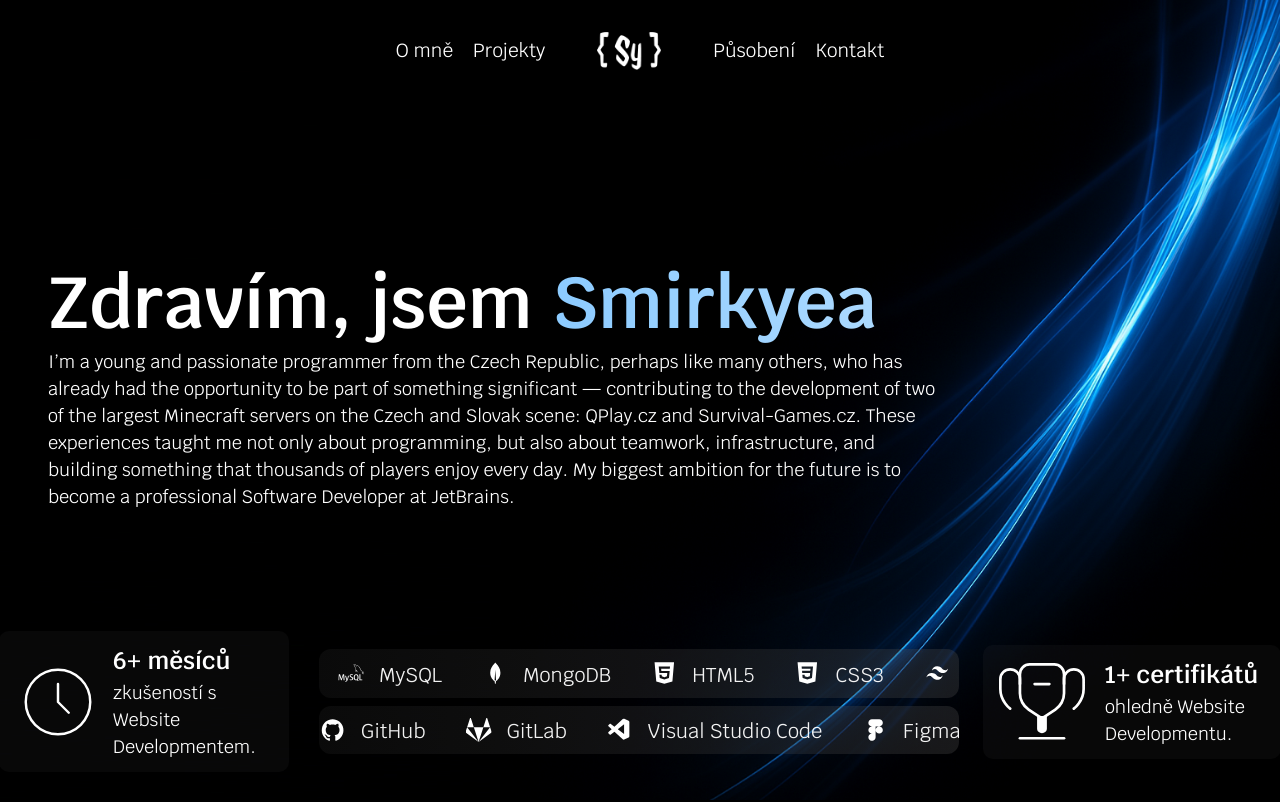
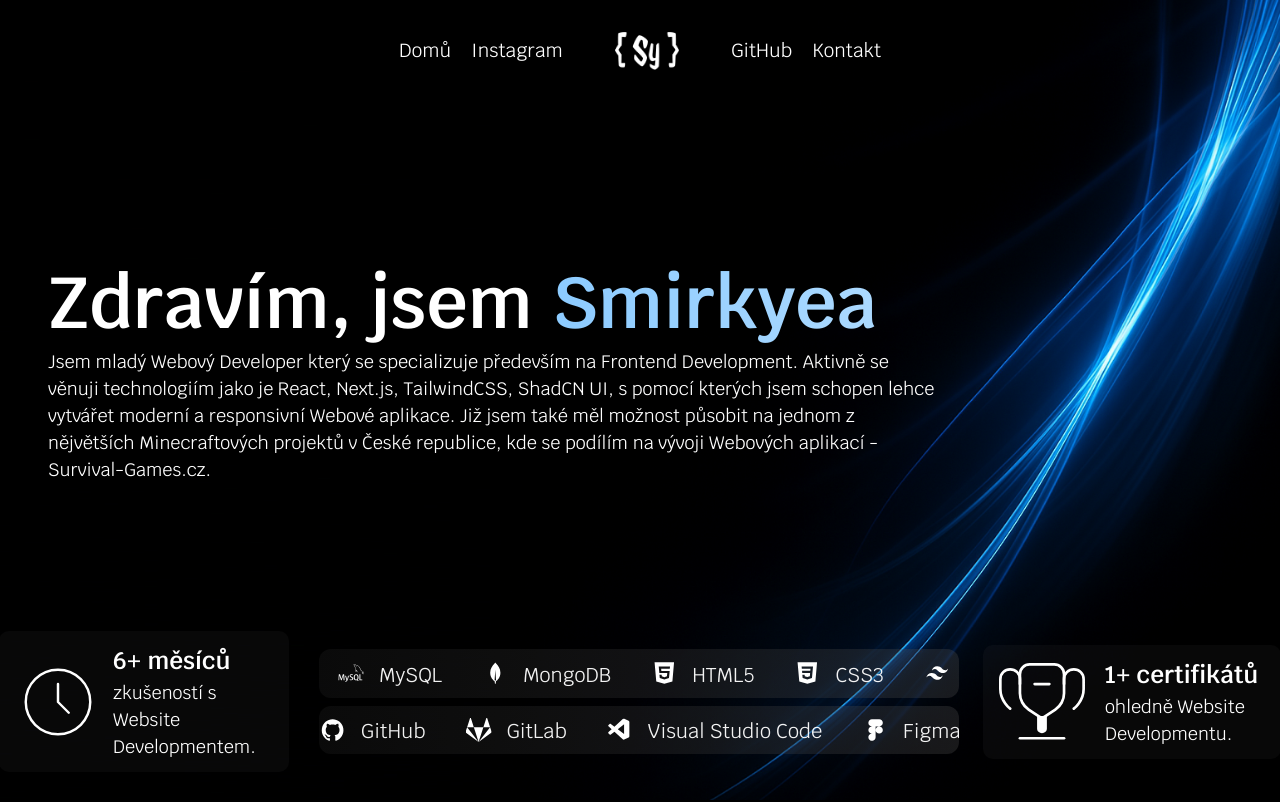
Before and after one commit to Sm1rkyea/portfolio, a Next.js app: page / in a window 1280 px wide. Shown: the top 802 px of the page. Built offline with nearby package versions, Linux system fonts and the light colour scheme.

Commit message:
Links edit

```diff
--- a/app/page.tsx
+++ b/app/page.tsx
@@ -13,7 +13,9 @@ export default function Home() {
           <h1 className="text-[3.5rem] font-semibold sm:text-[5rem] lg:text-[4.5rem]">Zdravím, jsem <span className="text-transparent bg-clip-text bg-gradient-to-r from-[#8CCBFF] to-[#ABD9FF]">Smirkyea</span></h1>
 
           <p className="text-[18px] lg:-mt-2 lg:max-w-[70vw]">
-            I’m a young and passionate programmer from the Czech Republic, perhaps like many others, who has already had the opportunity to be part of something significant — contributing to the development of two of the largest Minecraft servers on the Czech and Slovak scene: QPlay.cz and Survival-Games.cz. These experiences taught me not only about programming, but also about teamwork, infrastructure, and building something that thousands of players enjoy every day. My biggest ambition for the future is to become a professional Software Developer at JetBrains.
+            Jsem mladý Webový Developer který se specializuje především na Frontend Development. Aktivně se věnuji technologiím jako je React, Next.js, TailwindCSS,
+            ShadCN UI, s pomocí kterých jsem schopen lehce vytvářet moderní a responsivní Webové aplikace. Již jsem také měl možnost působit na jednom z nějvětších Minecraftových projektů
+            v České republice, kde se podílím na vývoji Webových aplikací - Survival-Games.cz.
           </p>
         </div>
 
--- a/components/navigation/navbar/Index.tsx
+++ b/components/navigation/navbar/Index.tsx
@@ -34,7 +34,7 @@ const Index = () => {
 					return (
 						<React.Fragment key={link.label}>
 							<li className="text-[19px] text-white transition-colors duration-200 hover:text-lblue-300">
-								<Link href={link.href}>{link.label}</Link>
+								<Link href={link.href} target={link.href === '/' ? '_self' : '_blank'}>{link.label}</Link>
 							</li>
 
 							{index + 1 === halfway && (
--- a/constants/index.ts
+++ b/constants/index.ts
@@ -1,15 +1,15 @@
 export const navbarLinks = [
     {
-        label: "O mně",
-        href: "#",
+        label: 'Domů',
+        href: '/',
     },
     {
-        label: "Projekty",
-        href: "#projects",
+        label: "Instagram",
+        href: "https://www.instagram.com/sm1rkyea/",
     },
     {
-        label: "Působení",
-        href: "#experience",
+        label: "GitHub",
+        href: "https://github.com/Sm1rkyea",
     },
     {
         label: "Kontakt",
--- a/constants/projects.ts
+++ b/constants/projects.ts
@@ -18,7 +18,7 @@ export const influenceList = [
         project: 'Survival-Games.cz',
         role: 'Website Developer',
         label: 'Největší CZ/SK Minecraft projekt',
-        description: 'Survival-Games.cz je jeden z největších Minecraftových projektů. Pracuji na něm primárně jako Website Developer s technologiemi jako PHP, Next.js, TailwindCSS, ShadCN apod.',
+        description: 'Survival-Games.cz je jeden z největších Minecraftových projektů. Pracuji na něm primárně jako Website Developer s technologiemi jako PHP, Twig, Next.js, TailwindCSS, ShadCN apod.',
         link: 'https://survival-games.cz',
     },
 ]
```
